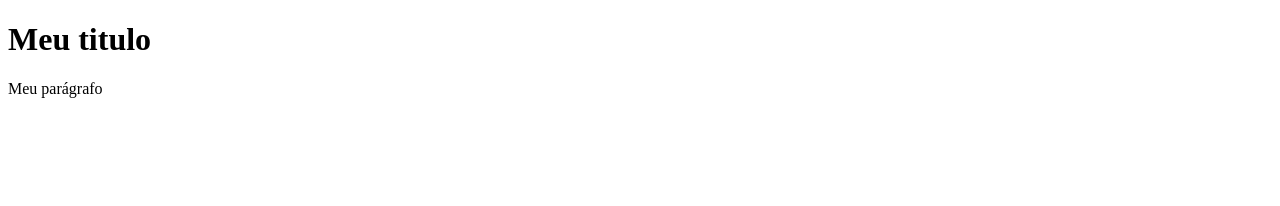
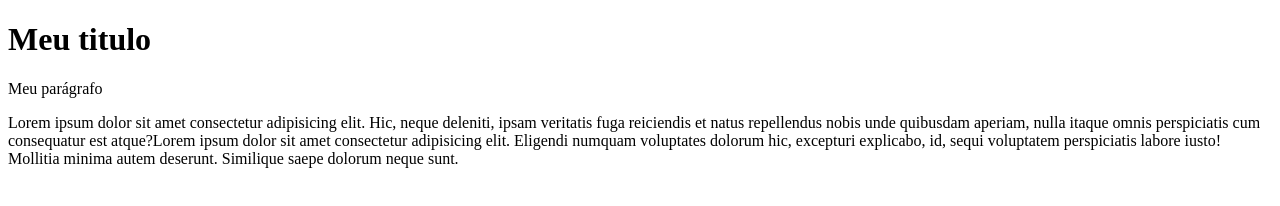
Before and after one commit to IgorGazineo/estrutura-basica-html, a plain HTML site: page index.html in a window 1280 px wide. Drawn offline with Linux system fonts and the light colour scheme.

Commit message:
adicionei um parágrafo

```diff
--- a/index.html
+++ b/index.html
@@ -2,12 +2,16 @@
 <html lang="pt-br">
 
 <head>
-<title>Estrutura Básica de html</title>
+  <title>Estrutura Básica de html</title>
 </head>
 
 <body>
   <h1>Meu titulo</h1>
-<p>Meu parágrafo</p>
+  <p>Meu parágrafo</p>
+  <p>Lorem ipsum dolor sit amet consectetur adipisicing elit. Hic, neque deleniti, ipsam veritatis fuga reiciendis et
+    natus repellendus nobis unde quibusdam aperiam, nulla itaque omnis perspiciatis cum consequatur est atque?Lorem
+    ipsum dolor sit amet consectetur adipisicing elit. Eligendi numquam voluptates dolorum hic, excepturi explicabo, id,
+    sequi voluptatem perspiciatis labore iusto! Mollitia minima autem deserunt. Similique saepe dolorum neque sunt.</p>
 </body>
 
 
```
